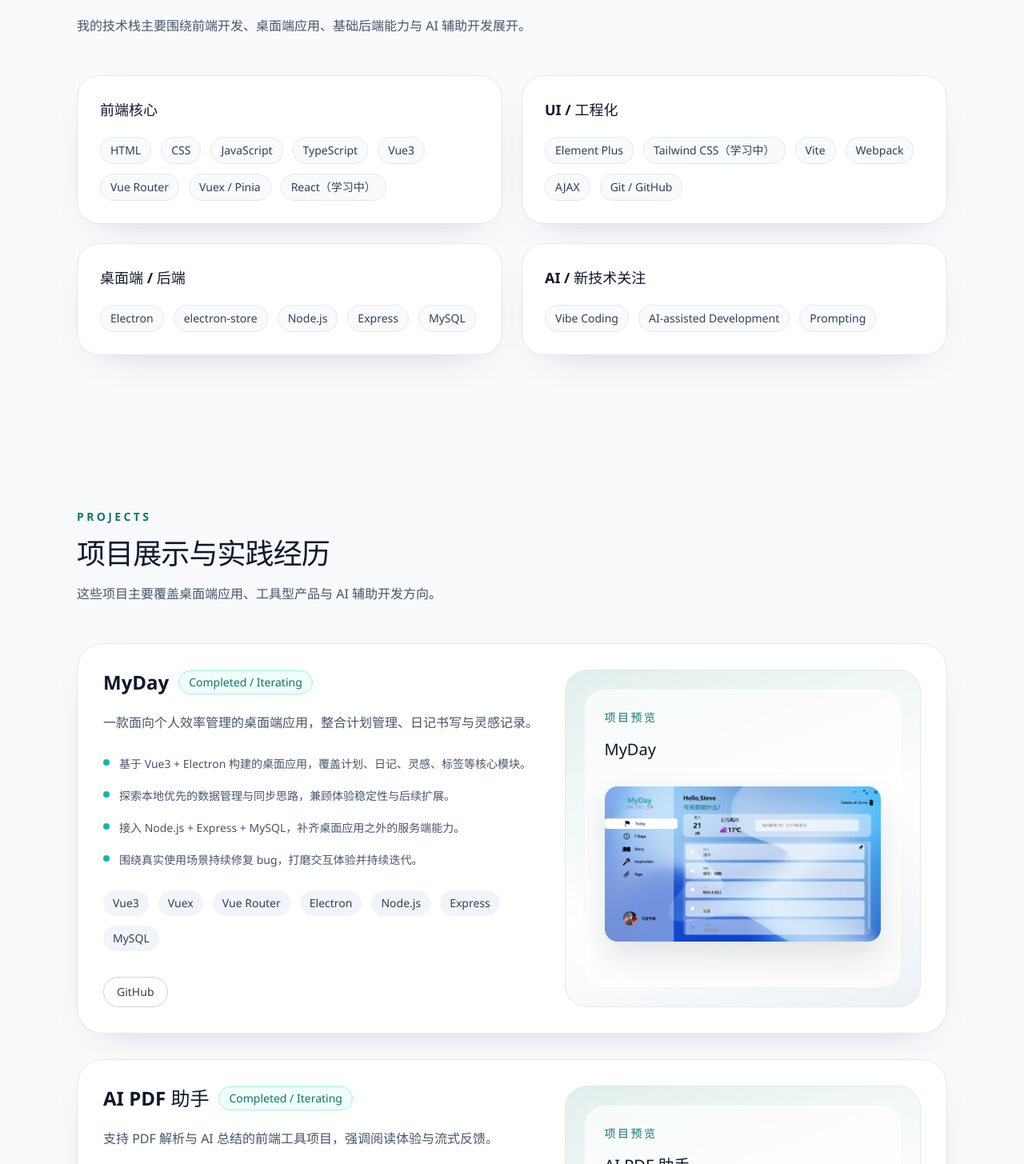
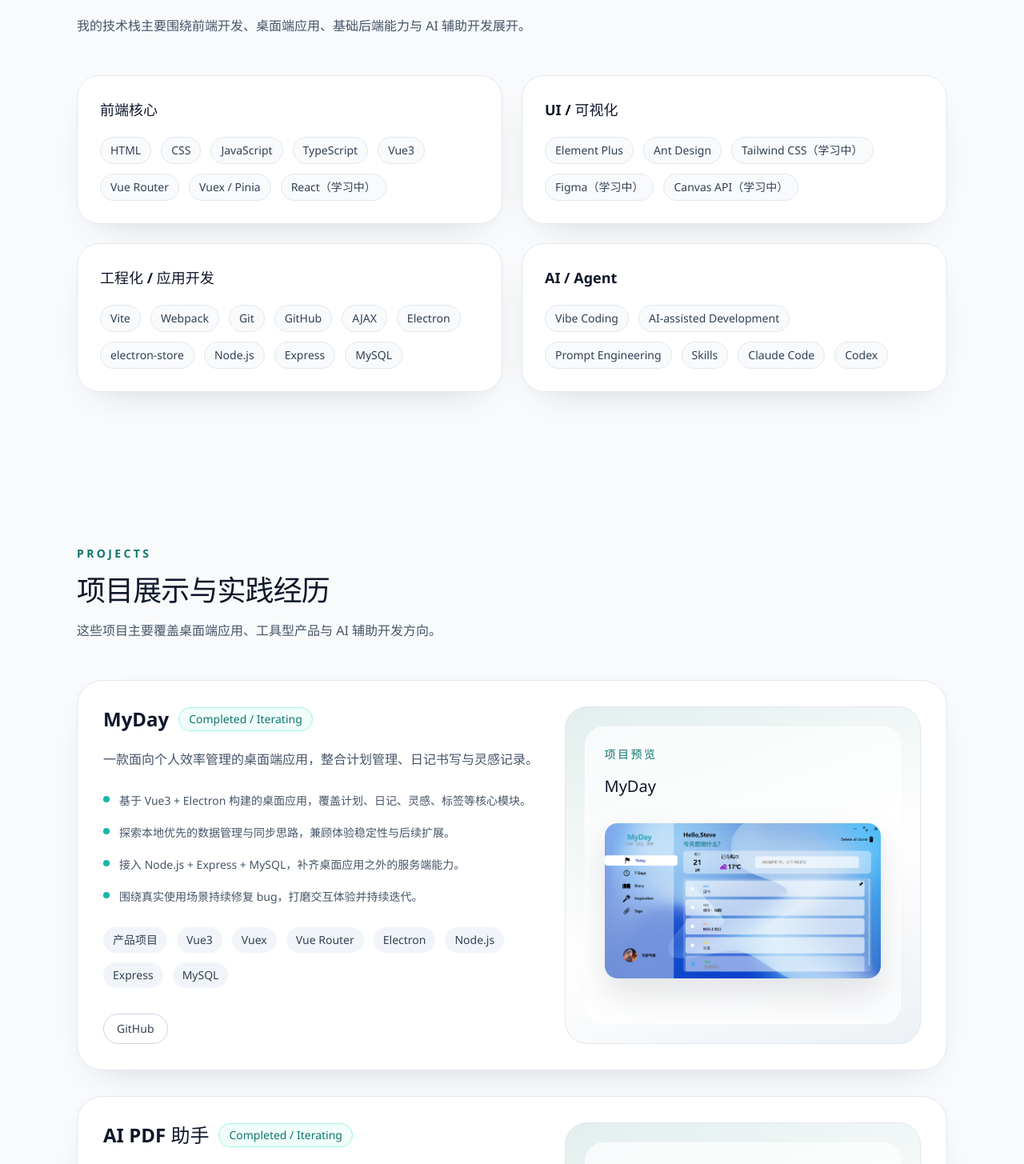
Before and after one commit to Flycan-Fanc/Portfolio, a React (Vite) app: page / in a window 1280 px wide. Shown: the part 1595-3050 px from the top of the page at 80% size. Built offline with nearby package versions, Linux system fonts and the light colour scheme.

Commit message:
chore(data): add new web datasets and maintain existing records

```diff
--- a/src/data.ts
+++ b/src/data.ts
@@ -19,16 +19,16 @@ export const skillGroups = [
     items: ["HTML", "CSS", "JavaScript", "TypeScript", "Vue3", "Vue Router", "Vuex / Pinia", "React（学习中）"],
   },
   {
-    title: "UI / 工程化",
-    items: ["Element Plus", "Tailwind CSS（学习中）", "Vite", "Webpack", "AJAX", "Git / GitHub"],
+    title: "UI / 可视化",
+    items: ["Element Plus", "Ant Design", "Tailwind CSS（学习中）", "Figma（学习中）", "Canvas API（学习中）"],
   },
   {
-    title: "桌面端 / 后端",
-    items: ["Electron", "electron-store", "Node.js", "Express", "MySQL"],
+    title: "工程化 / 应用开发",
+    items: ["Vite", "Webpack", "Git", "GitHub", "AJAX", "Electron", "electron-store", "Node.js", "Express", "MySQL"],
   },
   {
-    title: "AI / 新技术关注",
-    items: ["Vibe Coding", "AI-assisted Development", "Prompting"],
+    title: "AI / Agent",
+    items: ["Vibe Coding", "AI-assisted Development", "Prompt Engineering", "Skills", "Claude Code", "Codex"],
   },
 ];
 
@@ -38,7 +38,7 @@ export const projects = [
     status: "Completed / Iterating",
     summary: "一款面向个人效率管理的桌面端应用，整合计划管理、日记书写与灵感记录。",
     highlights: ["基于 Vue3 + Electron 构建的桌面应用，覆盖计划、日记、灵感、标签等核心模块。", "探索本地优先的数据管理与同步思路，兼顾体验稳定性与后续扩展。", "接入 Node.js + Express + MySQL，补齐桌面应用之外的服务端能力。", "围绕真实使用场景持续修复 bug，打磨交互体验并持续迭代。"],
-    tech: ["Vue3", "Vuex", "Vue Router", "Electron", "Node.js", "Express", "MySQL"],
+    tech: ["产品项目", "Vue3", "Vuex", "Vue Router", "Electron", "Node.js", "Express", "MySQL"],
     links: [
       { label: "GitHub", href: "https://github.com/Flycan-Fanc/MyDay", placeholder: false },
       //{ label: "项目详情", href: "#", placeholder: true },
@@ -50,7 +50,7 @@ export const projects = [
     status: "Completed / Iterating",
     summary: "支持 PDF 解析与 AI 总结的前端工具项目，强调阅读体验与流式反馈。",
     highlights: ["使用 pdf.js 解析 PDF 内容，优化上传、阅读和总结的完整流程。", "通过 SSE 实现流式输出与类打字机反馈，让 AI 响应过程可感知。", "基于 Vue3 + TypeScript + Vite 搭建，关注工具型产品的交互体验与流程完整性。", "聚焦 PDF 解析、AI 总结与流式交互，形成完整的工具型产品流程。"],
-    tech: ["Vue3", "TypeScript", "Vite", "Element Plus", "pdf.js", "SSE"],
+    tech: ["产品项目", "Vue3", "TypeScript", "Vite", "Element Plus", "pdf.js", "SSE"],
     links: [
       { label: "GitHub", href: "https://github.com/Flycan-Fanc/ai-pdf-summarize", placeholder: false },
       { label: "在线演示", href: "https://flycan-fanc.github.io/ai-pdf-summarize/", placeholder: false },
@@ -63,7 +63,7 @@ export const projects = [
     status: "In Progress",
     summary: "一个正在推进中的插拔式生产力工具平台项目，当前聚焦模块化架构、本地能力增强与桌面端延展。",
     highlights: ["以“插拔式模块化生产力工具平台”为核心思路，支持模块安装、卸载、启用与停用。", "MVP 阶段优先推进平台壳子、模块开关与 AI 辅助能力，逐步形成可扩展的效率工作台。", "第一轮已完成工作台布局、模块系统、模块商店与核心模块的基础实现。", "第二轮继续推进 Tauri 桌面端接入、导入导出增强与本地能力支持。"],
-    tech: ["vibe coding", "TypeScript", "Tauri"],
+    tech: ["产品项目", "vibe coding", "TypeScript", "Tauri"],
     links: [
       { label: "GitHub", href: "https://github.com/Flycan-Fanc/EffiDock", placeholder: false },
       //{ label: "开发计划", href: "#", placeholder: true },
@@ -72,6 +72,32 @@ export const projects = [
       { name: "当前已完成", content: "平台壳子、模块系统、模块商店与核心模块的第一轮实现。" },
       { name: "下一步", content: "接入 Tauri，完善导入导出、本地能力增强与桌面端体验。" },
       { name: "后续方向", content: "继续扩展效率模块、数据管理能力、多人协作能力与更完整的工作台闭环。" },
+    ],
+  },
+  {
+    name: "Flycan PPT Skill",
+    status: "In Progress",
+    summary: "一个面向 Claude Code、Codex 等本地 Agent 的网页 PPT 生成 Skill，可将主题、文章、大纲或笔记生成单文件 HTML 横向翻页演示文稿。",
+    highlights: ["支持奶油轻柔风、牛油果自然风、深绿极简杂志风、黑板手绘板书风、午夜极简哲思风五套独立视觉系统。", "可根据内容需求或用户指定决定页数，支持键盘、滚轮、触屏、索引导航与静态模式切换。", "黑板手绘板书风使用 AI 粉笔插画、Canvas 字形合成与资源嵌入方案，强化教学推导与知识拆解表现力。", "内置内容、结构、样式、技术四层强制校验流程，提升生成结果的可演示性与交付稳定性。"],
+    tech: ["AI工程实践", "Skill", "Claude Code", "Codex", "HTML", "CSS", "JavaScript", "Canvas", "vibe coding"],
+    links: [{ label: "GitHub", href: "https://github.com/Flycan-Fanc/flycan-ppt-skill", placeholder: false }],
+    progress: [
+      { name: "当前已完成", content: "已形成五套 PPT 视觉系统、示例页面、模板资产、布局参考、主题文档与基础安装方式。" },
+      { name: "下一步", content: "继续打磨各风格的版式细节、材质表现、组件复用能力与 Agent 生成稳定性。" },
+      { name: "后续方向", content: "扩展更多适合知识视频、课程讲解、公众号内容转演示稿的风格与自动化生成链路。" },
+    ],
+  },
+  {
+    name: "Game UI Auto Composer Skill",
+    status: "MVP",
+    summary: "一个面向游戏开发的 UI 自动编排 Skill，旨在从已有图片资源与简要游戏描述出发，自动推理并生成可实现的游戏 UI 方案。",
+    highlights: ["面向微信小游戏、H5 轻量小游戏、跑酷、换道、点击切换、轻合成、轻节奏等休闲游戏场景。", "能够分析游戏类型、平台、玩法节奏与核心交互，并识别背景、按钮、图标、角色帧、装饰等资源用途。", "默认优先形成首页、游戏中 HUD、结算页三个核心页面闭环，避免盲目扩页。", "输出页面清单、资源映射、布局方案、组件树、Engine-Neutral UI Spec、HTML/CSS 原型说明与轻量动效建议。"],
+    tech: ["AI工程实践", "Skill", "Claude Code", "Game UI", "Engine-Neutral UI Spec", "HTML", "CSS", "vibe coding"],
+    links: [{ label: "GitHub", href: "https://github.com/Flycan-Fanc/game-ui-auto-composer-skill", placeholder: false }],
+    progress: [
+      { name: "当前已完成", content: "已完成 v1/MVP 版本定位，聚焦从素材资源到核心页面 UI 方案的自动编排流程。" },
+      { name: "下一步", content: "继续增强资源识别、页面推理、布局约束、组件树表达与原型输出的稳定性。" },
+      { name: "后续方向", content: "逐步扩展到更多游戏类型、更复杂 UI 系统、更强的引擎适配与半自动实现链路。" },
     ],
   },
 ];
```
Also changed, not shown: 1 other file (tests, documents, lock files or other folders).
